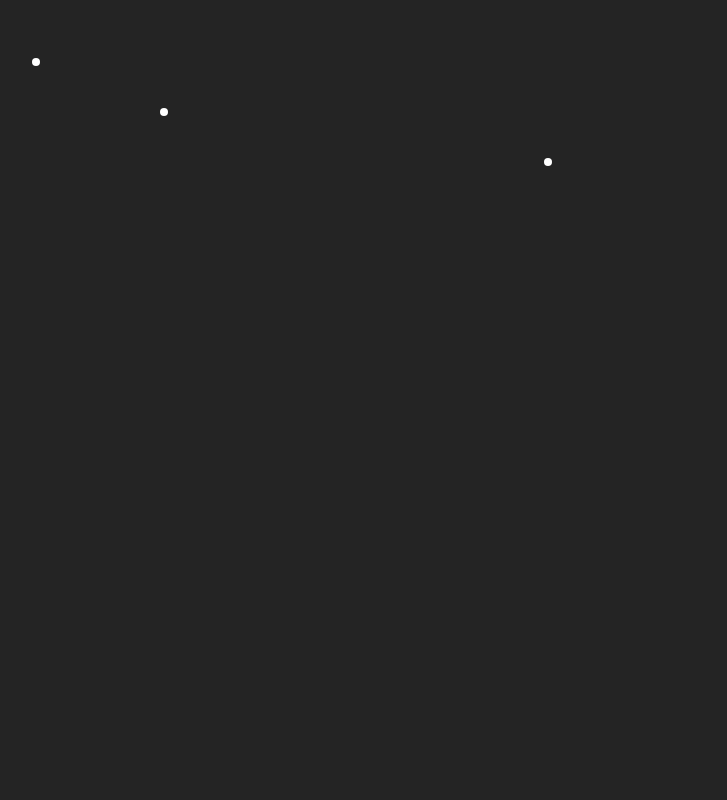
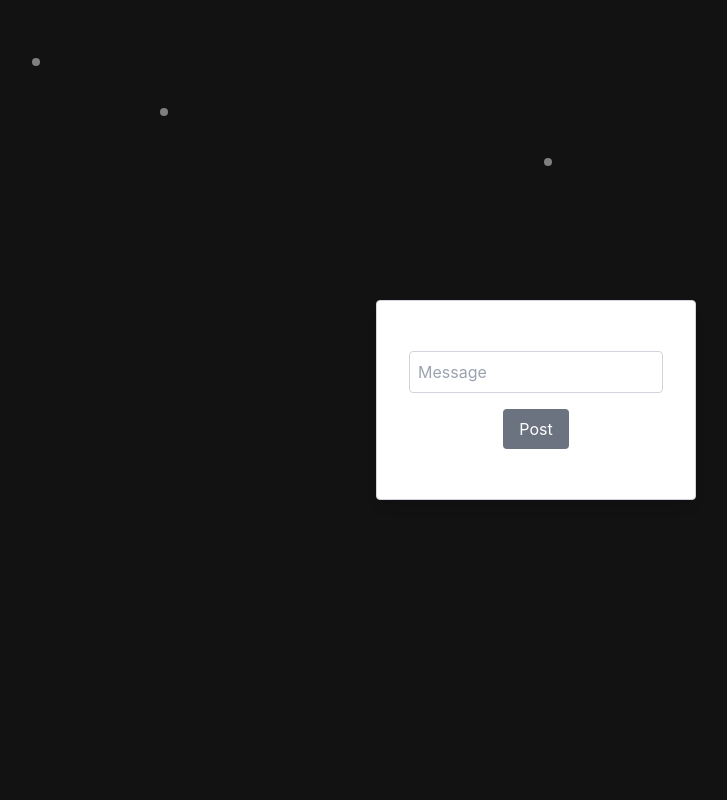
Before and after one commit to alexjaniak/bulletin-web3, a React (Vite) app: page / in a window 1280 px wide. Shown: the top 800 px of the page, without its empty margins (104-831 px from the left). Built offline with nearby package versions, Linux system fonts and the light colour scheme.

Commit message:
Add location to echo creation

```diff
--- a/src/pages/Bulletin.jsx
+++ b/src/pages/Bulletin.jsx
@@ -10,19 +10,18 @@
     { x: 0.3, y: 1050, message: 'Bony' },
   ])
 
-  const [showAddModal, setShowAddModal] = useState(false);
+  const [showAddModal, setShowAddModal] = useState({ show: false, x: 0, y: 0 });
 
-  const handleBackgroundClick = () => {
-    console.log('Background clicked');
-    setShowAddModal(true);
+  const handleBackgroundClick = (e) => {
+    const x = e.clientX / window.innerWidth;
+    const y = e.clientY + window.scrollY;
+    setShowAddModal({ show: true, x, y });
   };
 
   const handleAddEcho = (message) => {
-    const newX = 0.5
-    const newY = 300
-    setEchoData([...echoData, { x: newX, y: newY, message }]);
+    setEchoData([...echoData, { x: showAddModal.x, y: showAddModal.y, message }]);
+    setShowAddModal({ show: false, x: 0, y: 0 });
   };
-
 
   return (
     <div className="relative h-screen" onClick={handleBackgroundClick}>
```
